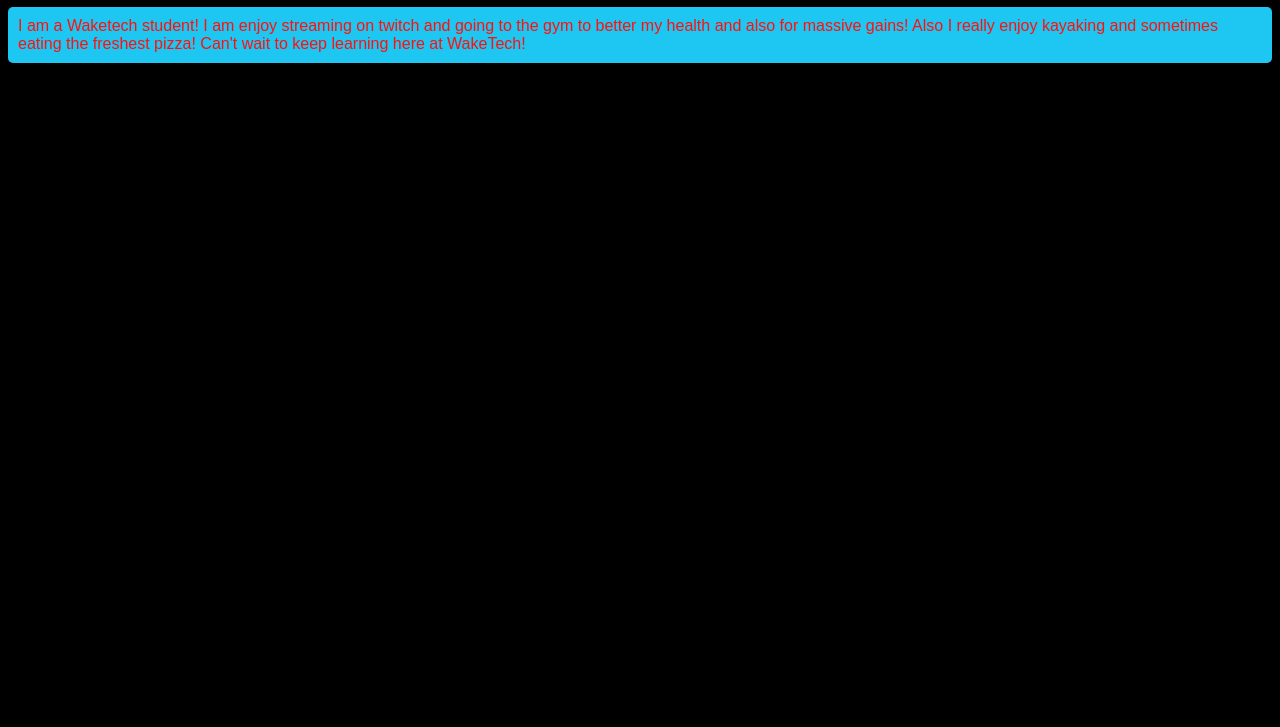
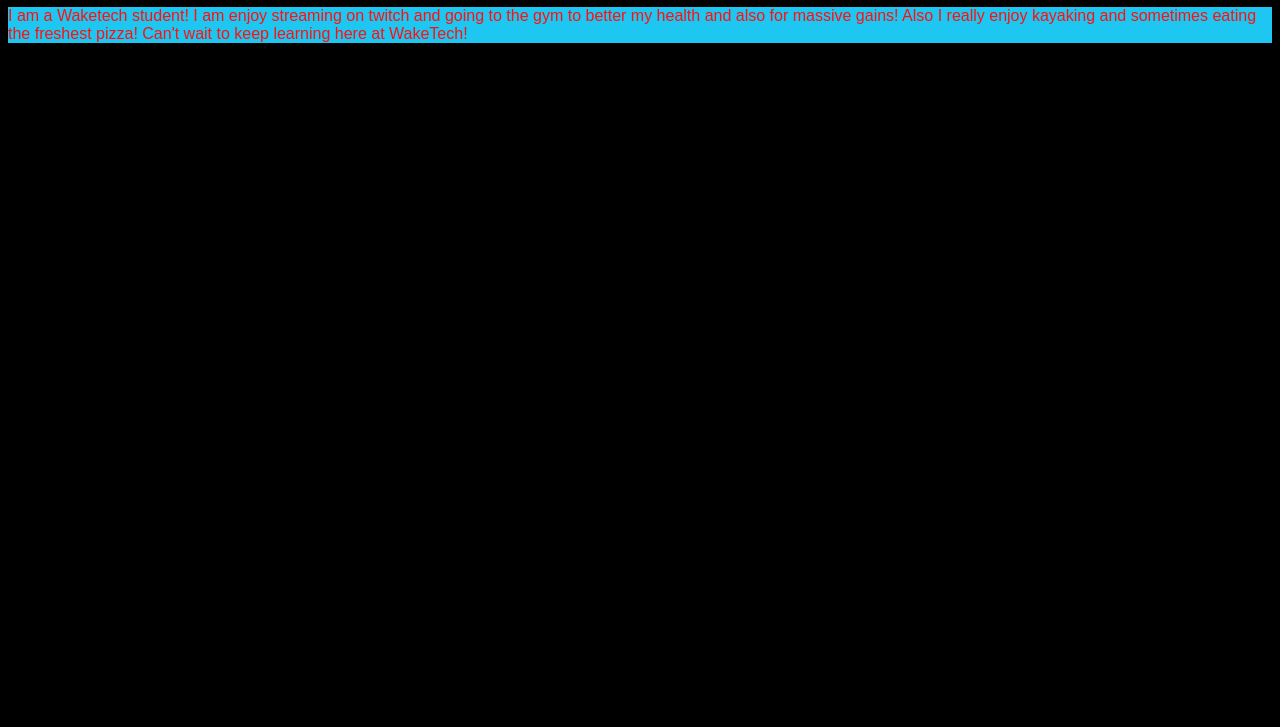
Before and after one commit to StrangeMouse223/Strangemouse223.github.io, a plain HTML site: page index.html in a window 1280 px wide. Shown: the part 73-800 px from the top of the page. Drawn offline with Linux system fonts and the light colour scheme.

Commit message:
Update index.html

```diff
--- a/index.html
+++ b/index.html
@@ -17,8 +17,6 @@
         p {
             color: #ff1010;
             background-color: #1ec7f1;
-            padding: 10px;
-            border-radius: 5px;
         }</style>
 <title>My Personal Introduction</title>
     </head>
```
